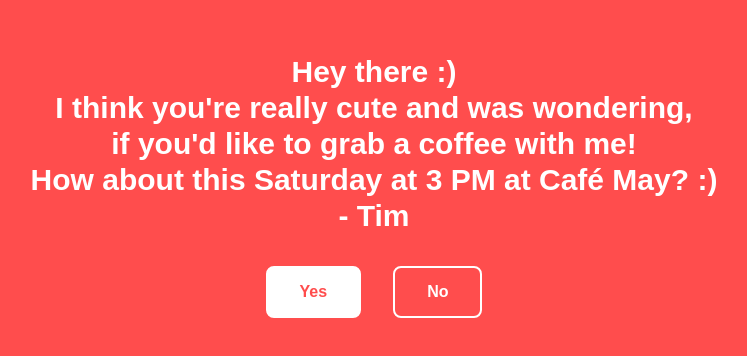
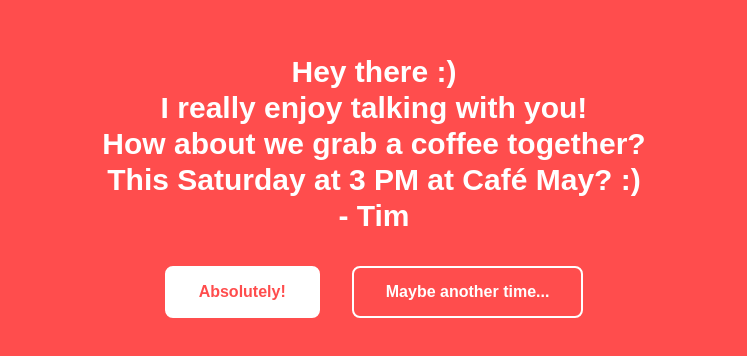
Before and after one commit to Tim-D-walter/nfcpage, a Next.js app: page / in a window 1280 px wide. Shown: the part 214-570 px from the top of the page, without its empty margins (266-1013 px from the left). Built offline with nearby package versions, Linux system fonts and the light colour scheme.

Commit message:
better text

```diff
--- a/app/page.tsx
+++ b/app/page.tsx
@@ -33,20 +33,25 @@ export default function Home() {
         // Check if the browser language is German
         if (language.startsWith("de")) {
             setMessage(
-                `Hey ${savedName || nameFromUrl || 'du'}? :)<br />Ich finde dich echt süß und dachte,<br />vielleicht könnten wir mal zusammen einen Kaffee trinken!<br />` +
-                "Diesen Samstag 15 Uhr dann im Café May? :) <br /> - Tim"
+                `Hey na ${savedName || nameFromUrl || 'du'}? :)<br />` +
+                `Ich unterhalte mich echt gerne mit dir!<br />` +
+                `Wie wär's, wenn wir mal zusammen einen Kaffee trinken gehen?<br />` +
+                "Diesen Samstag um 15 Uhr im Café May? :)<br /> - Tim"
             );
-            setYesLabel("Ja");
-            setNoLabel("Nein");
+            setYesLabel("Auf jeden Fall!");
+            setNoLabel("Vielleicht wann anders...");
         } else {
             // Default to English
             setMessage(
-                `Hey ${savedName || nameFromUrl || 'there'} :)<br />I think you're really cute and was wondering,<br />if you'd like to grab a coffee with me!<br />` +
-                "How about this Saturday at 3 PM at Café May? :) <br /> - Tim"
+                `Hey ${savedName || nameFromUrl || 'there'} :)<br />` +
+                `I really enjoy talking with you!<br />` +
+                `How about we grab a coffee together?<br />` +
+                "This Saturday at 3 PM at Café May? :)<br /> - Tim"
             );
-            setYesLabel("Yes");
-            setNoLabel("No");
+            setYesLabel("Absolutely!");
+            setNoLabel("Maybe another time...");
         }
+
     }, []); // Only run once on component mount
 
     const handleYesClick = () => {
```
